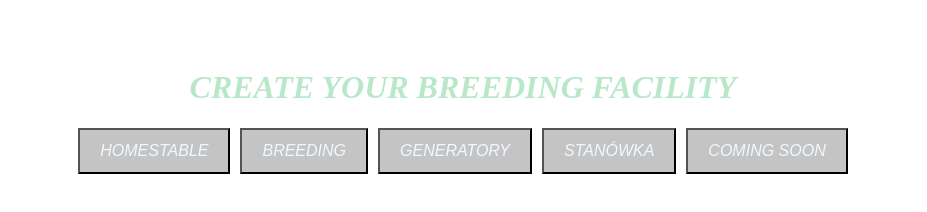
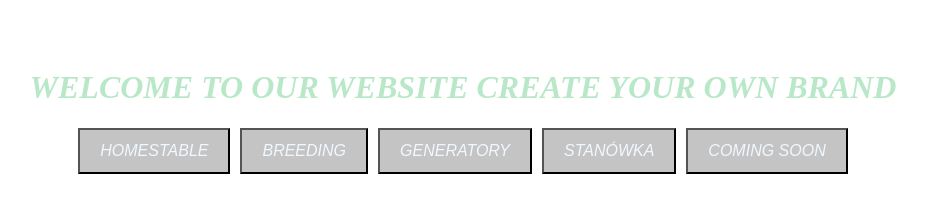
Before and after one commit to juliakatirol/horse-breeding-app, a plain HTML site: page index.html in a window 1280 px wide. Shown: the whole page, without its empty margins (177-1104 px from the left). Drawn offline with Linux system fonts and the light colour scheme.

Commit message:
Update index.html

```diff
--- a/index.html
+++ b/index.html
@@ -11,7 +11,9 @@
 
 <body>
 
-  <h1>CREATE YOUR BREEDING FACILITY</h1>
+  <h1>WELCOME TO OUR WEBSITE
+    CREATE YOUR OWN BRAND
+  </h1>
 
   <div class="menu">
 
```
